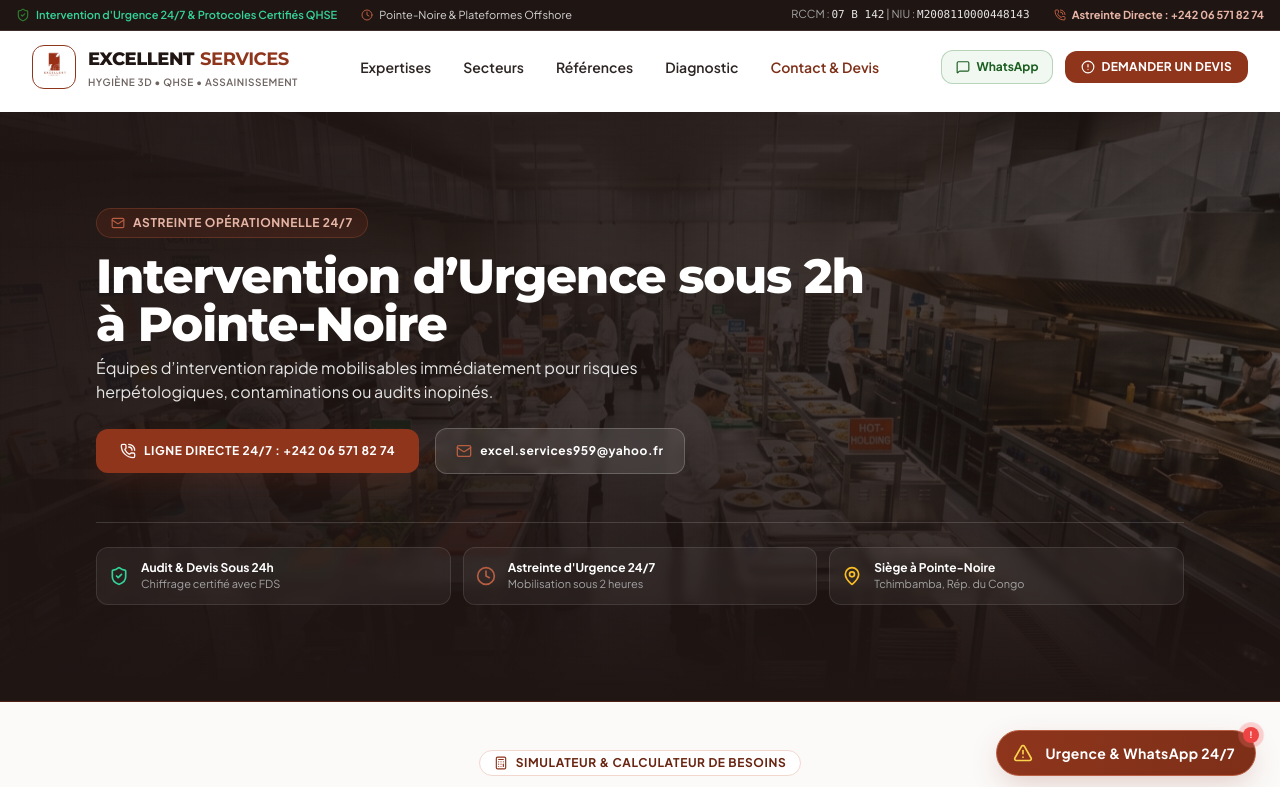
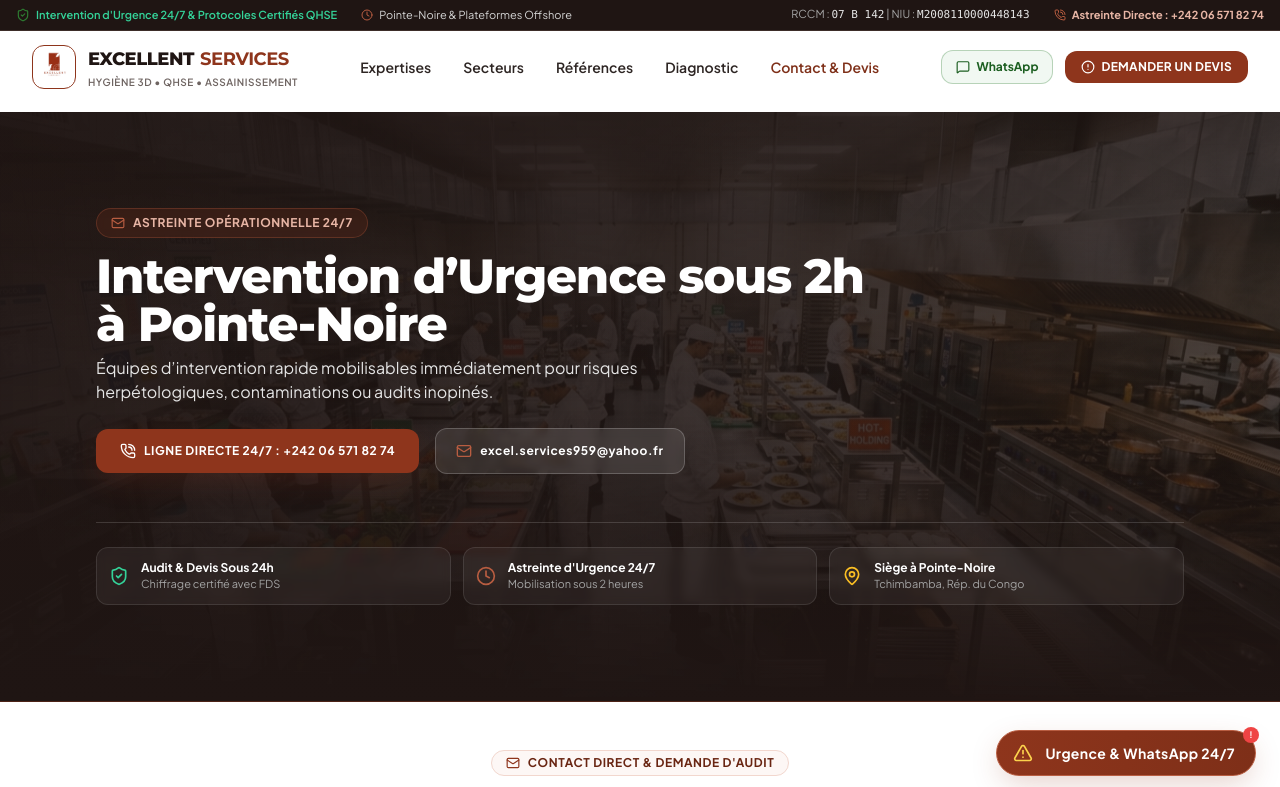
Before and after one commit to Steven23-Ngouala/excellent-services-web, a React (Vite) app: page /contact in a window 1280 px wide. Shown: the top 787 px of the page. Built offline with nearby package versions, Linux system fonts and the light colour scheme.

Commit message:
fix: remove QuoteCalculator from ContactPage to keep it exclusively focused on formal contact and on the Diagnostic page

```diff
--- a/src/pages/ContactPage.tsx
+++ b/src/pages/ContactPage.tsx
@@ -1,6 +1,5 @@
 import React, { useState, useEffect } from 'react';
 import { ContactSection } from '../components/home/ContactSection';
-import { QuoteCalculator } from '../components/home/QuoteCalculator';
 import { Mail, PhoneCall, ShieldCheck, Clock, MapPin } from 'lucide-react';
 import { COMPANY_INFO } from '../data/companyInfo';
 
@@ -138,10 +137,7 @@ export const ContactPage: React.FC = () => {
         </div>
       </section>
 
-      {/* Quote Calculator Component (Without WhatsApp) */}
-      <QuoteCalculator />
-
-      {/* Formal Contact Section Component (Without WhatsApp) */}
+      {/* Formal Contact Section Component (Form + Legal details + Google Map) */}
       <ContactSection />
     </div>
   );
```
